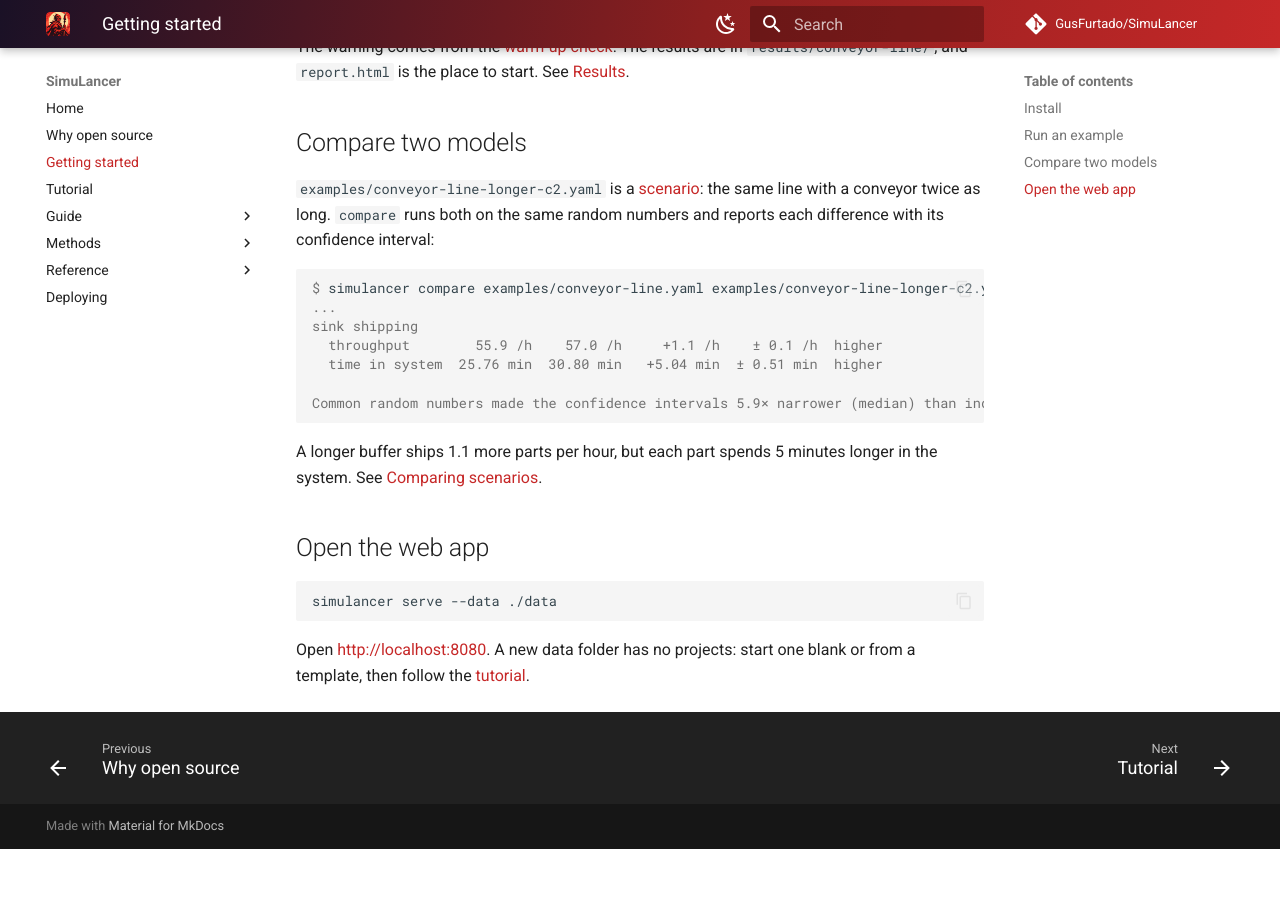
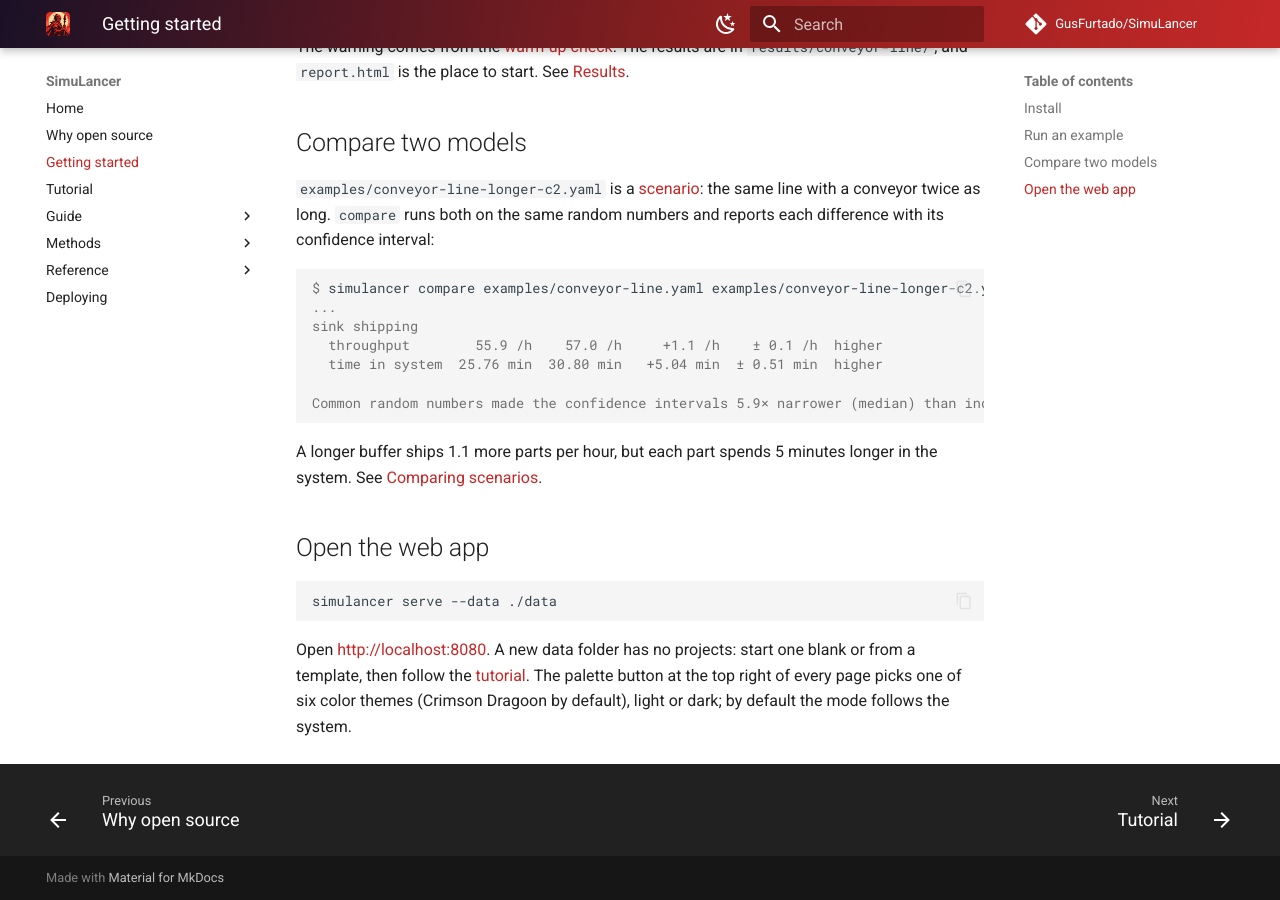
Before and after one commit to GusFurtado/SimuLancer, an MkDocs documentation site: the page built from docs/getting-started.md, in a window 1280 px wide and 900 px high, scrolled down 1637 px. Built offline with MkDocs 1.6.1 and Material for MkDocs 9.7.7, drawn with Linux system fonts in a browser that asks for light colours; comment, search, counter and statistics services are not loaded; before the commit the page ends 2486 px from its top, so only the background shows below that.

Commit message:
Mention the class themes in Getting started (#110)
Co-authored-by: Claude Opus 5.5 <noreply@anthropic.com>

````diff
--- a/docs/getting-started.md
+++ b/docs/getting-started.md
@@ -113,4 +113,4 @@ A longer buffer ships 1.1 more parts per hour, but each part spends 5 minutes lo
 simulancer serve --data ./data
 ```
 
-Open <http://localhost:8080>. A new data folder has no projects: start one blank or from a template, then follow the [tutorial](tutorial.md).
+Open <http://localhost:8080>. A new data folder has no projects: start one blank or from a template, then follow the [tutorial](tutorial.md). The palette button at the top right of every page picks one of six color themes (Crimson Dragoon by default), light or dark; by default the mode follows the system.
````
